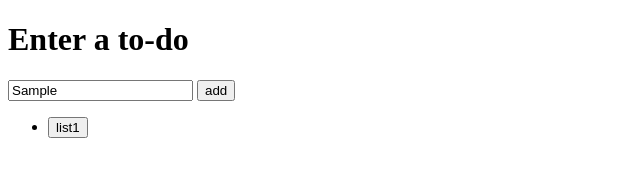
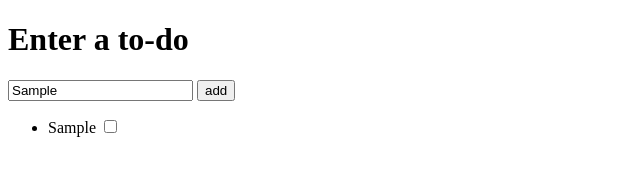
Before and after one commit to jakelang1348/todo, a plain HTML site: page index.html in a window 1280 px wide. Both pictures are taken after typing "Sample" into the empty fields and a click on the button "add". Shown: the full height of the page, 0-640 px from the left. Drawn offline with Linux system fonts and the light colour scheme.

Commit message:
progress, but running into event listener problem

```diff
--- a/app.js
+++ b/app.js
@@ -1,5 +1,7 @@
 const ENTER = 'e';
 const CLICK = 'c';
+let items= [];
+let count=0;
 
 
 
@@ -9,13 +11,30 @@ let addBtn = document.getElementById('addBtn');
 let submitHandler = (event) => {
     if (event.keyCode === 13) {
         const userInput = document.getElementById('userInput').value;
-        alert(userInput);
+        addCode(userInput);
     }
 }
 
 let submitHandlerClick = () => {
     const userInput = document.getElementById('userInput').value;
-    alert(userInput);
+    addCode(userInput);
+}
+
+let deleteCode = (id) => {
+    // let codeToDelete = document.getElementById(id);
+    // codeToDelete.parentNode.removeChild;
+    alert(id);
+}
+
+let addCode = (item) => {
+    //add new code
+    let codeToAdd = `<li id=newCode${count}>${item} <input type="checkbox" id="item${count}"></li>`;
+    document.getElementById('list').innerHTML += codeToAdd;
+
+    //housekeeping for deletion
+    const checkBoxBtn = document.getElementById(`item${count}`);
+    checkBoxBtn.addEventListener('click', deleteCode.bind(null, `newCode${count}`));
+    count++; //incr count to keep ids unique
 }
 
 
--- a/index.html
+++ b/index.html
@@ -10,9 +10,8 @@
 
     </div>
 
-    <div id="list">
-        <ul>
-            <li><button>list1</button></li>
+    <div>
+        <ul id="list">
         </ul>
     </div>
 </html>
```
